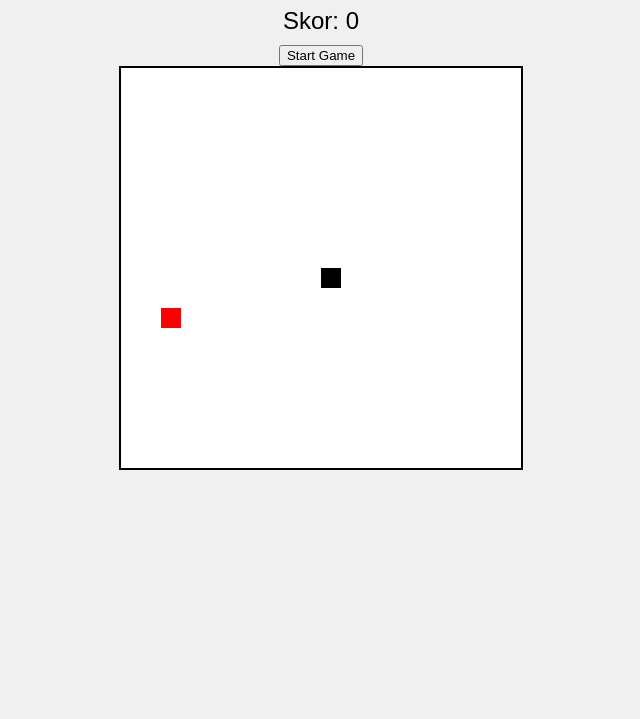
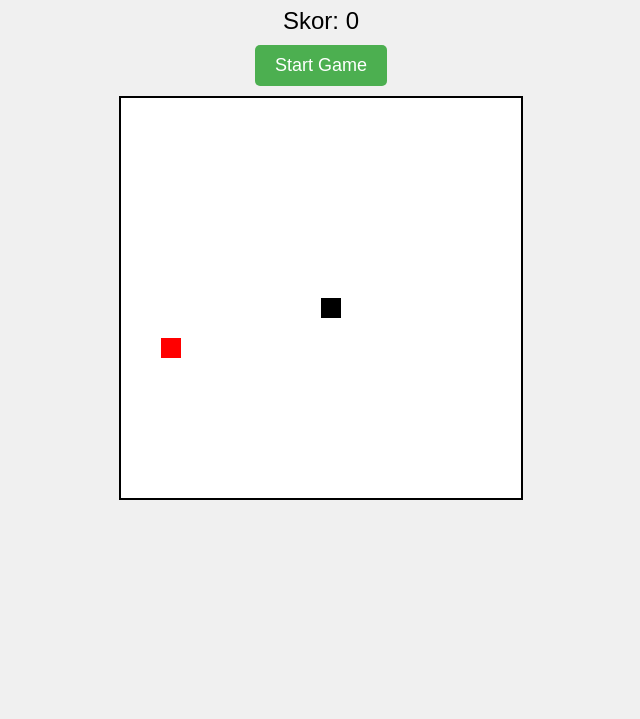
Before and after one commit to kiyysigma/snake, a plain HTML site: page index.html in a window 1280 px wide. Shown: the part 81-800 px from the top of the page, without its empty margins (319-959 px from the left). Drawn offline with Linux system fonts and the light colour scheme.

Commit message:
Add styles for start button
Added styles for the start button including hover and disabled states.

```diff
--- a/style.css
+++ b/style.css
@@ -11,6 +11,26 @@ body {
     margin-bottom: 10px;
 }
 
+#startBtn {
+    padding: 10px 20px;
+    font-size: 18px;
+    background-color: #4CAF50;
+    color: white;
+    border: none;
+    border-radius: 5px;
+    cursor: pointer;
+    margin-bottom: 10px;
+}
+
+#startBtn:hover {
+    background-color: #45a049;
+}
+
+#startBtn:disabled {
+    background-color: #cccccc;
+    cursor: not-allowed;
+}
+
 #gameCanvas {
     border: 2px solid #000;
     background-color: #fff;
```
